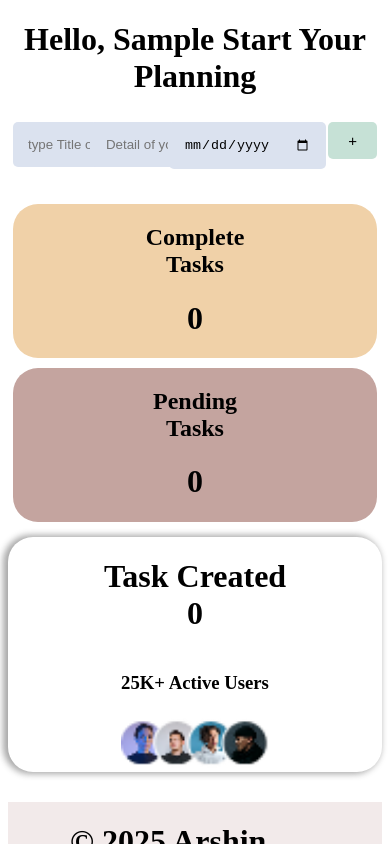
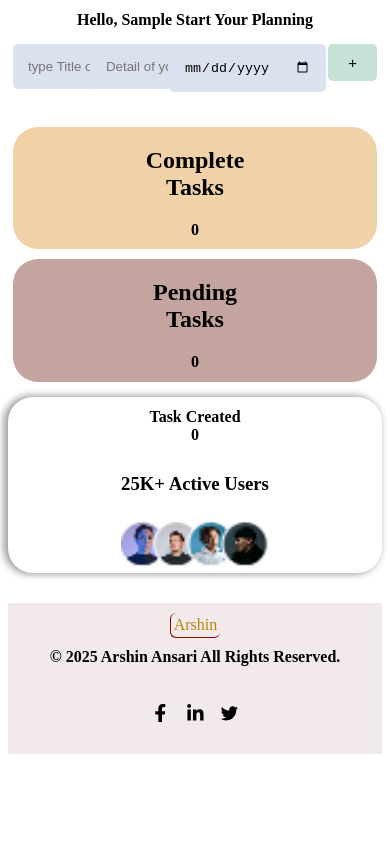
Before and after one commit to Arshin-09/Todo-, a React (Vite) app: page / in a window 390 px wide. Both pictures are taken after typing "Sample", "name@example.com" into the empty fields and a click on the button "Create Account". Shown: the top 844 px of the page. Built offline with nearby package versions, Linux system fonts and the light colour scheme.

Commit message:
Update Footer.css

```diff
--- a/src/Component/Footer.css
+++ b/src/Component/Footer.css
@@ -24,3 +24,16 @@
     border-radius: 6px;
     padding: 3px;
 }
+h1 {
+  font-size: 1.5rem;
+}
+@media only screen and (max-width:600px){
+  h1{
+  font-size: 1rem;
+}
+.footer_container{
+  display: grid;
+  grid-template-columns: 1fr;
+  padding-top :10px;
+}
+  }
```
